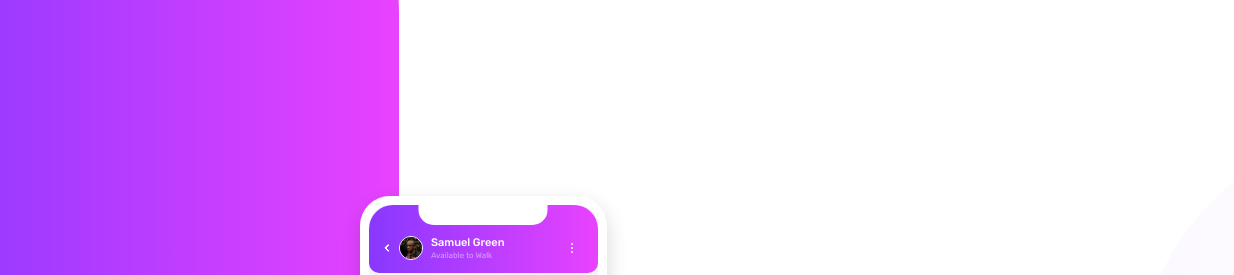
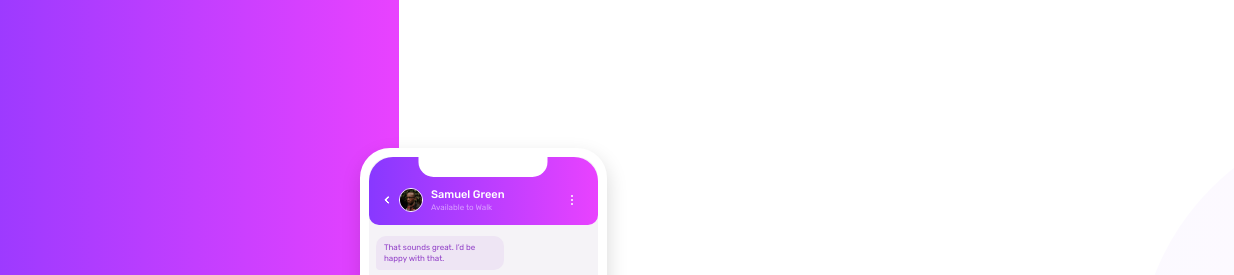
Before and after one commit to ashashlin/fem-chat-app, a plain HTML site: page index.html in a window 1536 px wide. Shown: the top 275 px of the page, without its empty margins (0-1234 px from the left). Drawn offline with Linux system fonts and the light colour scheme.

Commit message:
fix desktop hero padding

```diff
--- a/style.css
+++ b/style.css
@@ -294,7 +294,7 @@ h1 {
 
 @media (min-width: 90rem) {
   .hero {
-    padding: 12.25rem;
+    padding: 9.25rem;
   }
 
   .hero > .container {
```
